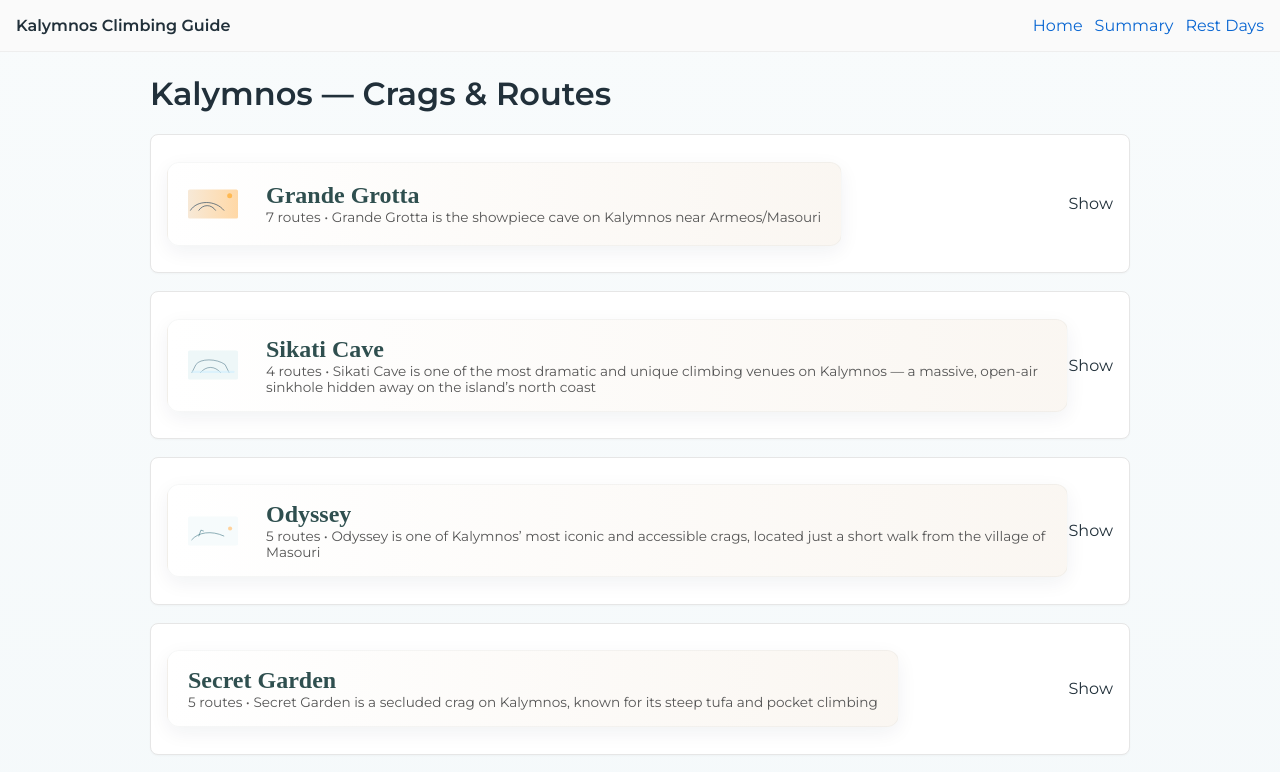
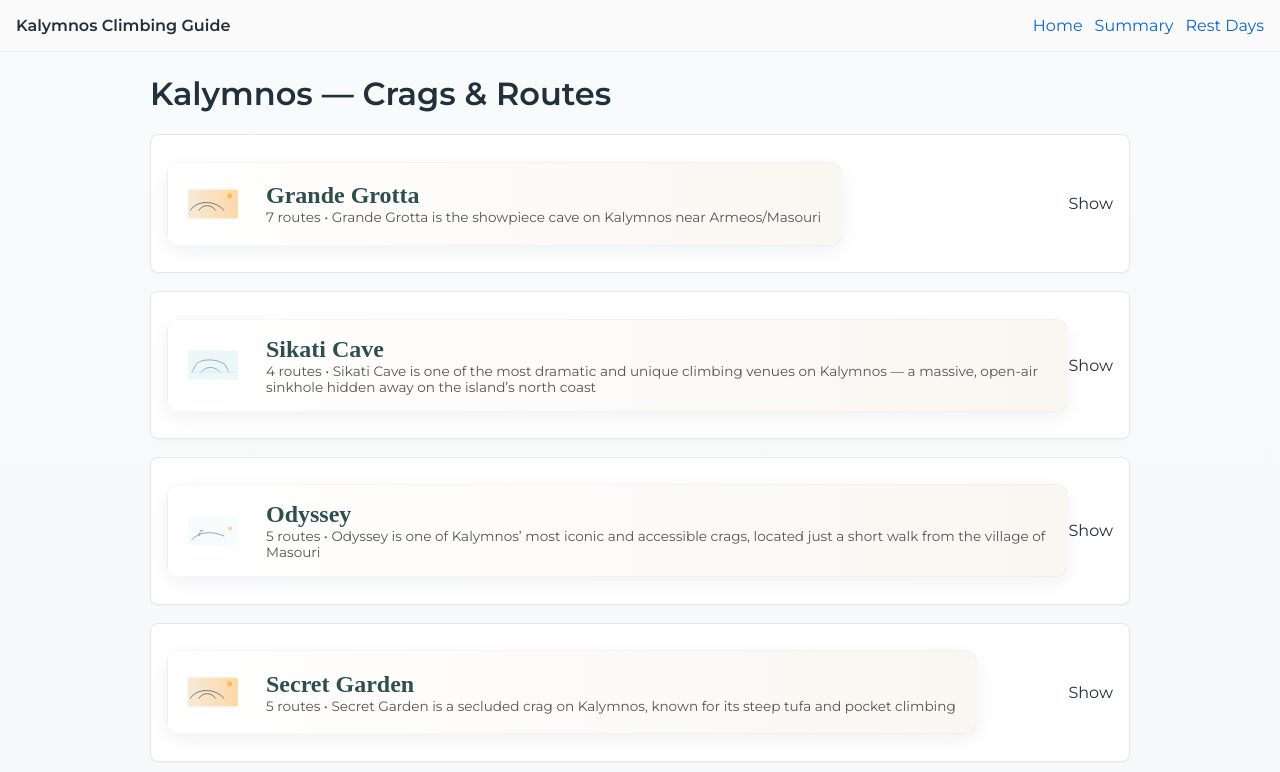
Before and after one commit to RBalezantis/KalymnosClimbingGuide, a React (Vite) app: page / in a window 1280 px wide. Shown: the top 772 px of the page. Built offline with nearby package versions, Linux system fonts and the light colour scheme.

Commit message:
Add GitHub Pages deploy workflow

```diff
--- a/src/components/CragHeading.jsx
+++ b/src/components/CragHeading.jsx
@@ -11,7 +11,8 @@ const artMap = {
   "St Constantine": `${import.meta.env.BASE_URL}artwork/st-constantine.svg`,
   "Arginonta Valley": `${import.meta.env.BASE_URL}artwork/arginonta-valley.svg`,
   "Kasteli / Panormos": `${import.meta.env.BASE_URL}artwork/kasteli-panormos.svg`,
-  "Panorama": `${import.meta.env.BASE_URL}artwork/panorama.svg`
+  "Panorama": `${import.meta.env.BASE_URL}artwork/panorama.svg`,
+  "Secret Garden": `${import.meta.env.BASE_URL}artwork/grande-grotta.svg`
 };
 
 export default function CragHeading({ cragKey, subtitle }) {
```
Also changed, not shown: 17 other files (tests, documents, lock files or other folders).
